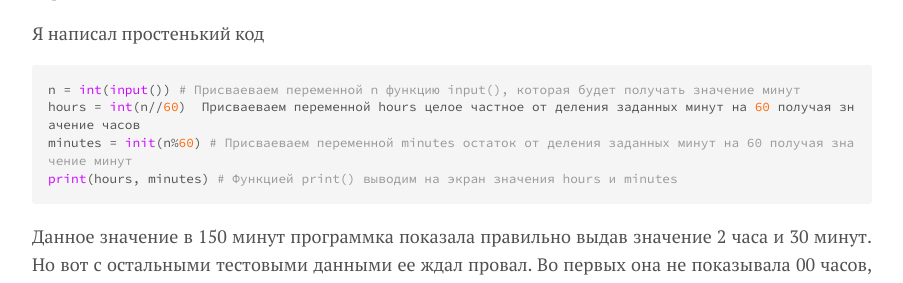
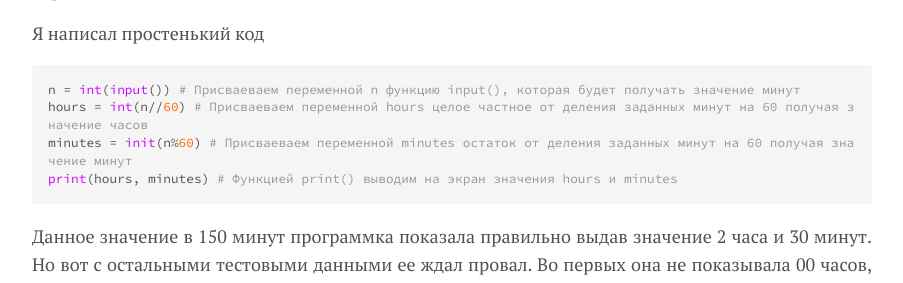
Before and after one commit to madazimov/madazimov.github.io, a Jekyll site: the page built from _posts/2018-04-11-ostatok-ot-deleniya.md, in a window 1280 px wide. Shown: the part 896-1179 px from the top of the page, without its empty margins (188-1091 px from the left). Built offline with Jekyll 4.4.1, drawn with Linux system fonts in a browser that asks for light colours.

````diff
--- a/_posts/2018-04-11-ostatok-ot-deleniya.md
+++ b/_posts/2018-04-11-ostatok-ot-deleniya.md
@@ -14,7 +14,7 @@ image: ost.jpg
 Я написал простенький код
 ```python
 n = int(input()) # Присваеваем переменной n функцию input(), которая будет получать значение минут
-hours = int(n//60)  Присваеваем переменной hours целое частное от деления заданных минут на 60 получая значение часов
+hours = int(n//60) # Присваеваем переменной hours целое частное от деления заданных минут на 60 получая значение часов
 minutes = init(n%60) # Присваеваем переменной minutes остаток от деления заданных минут на 60 получая значение минут
 print(hours, minutes) # Функцией print() выводим на экран значения hours и minutes
 ```
````
